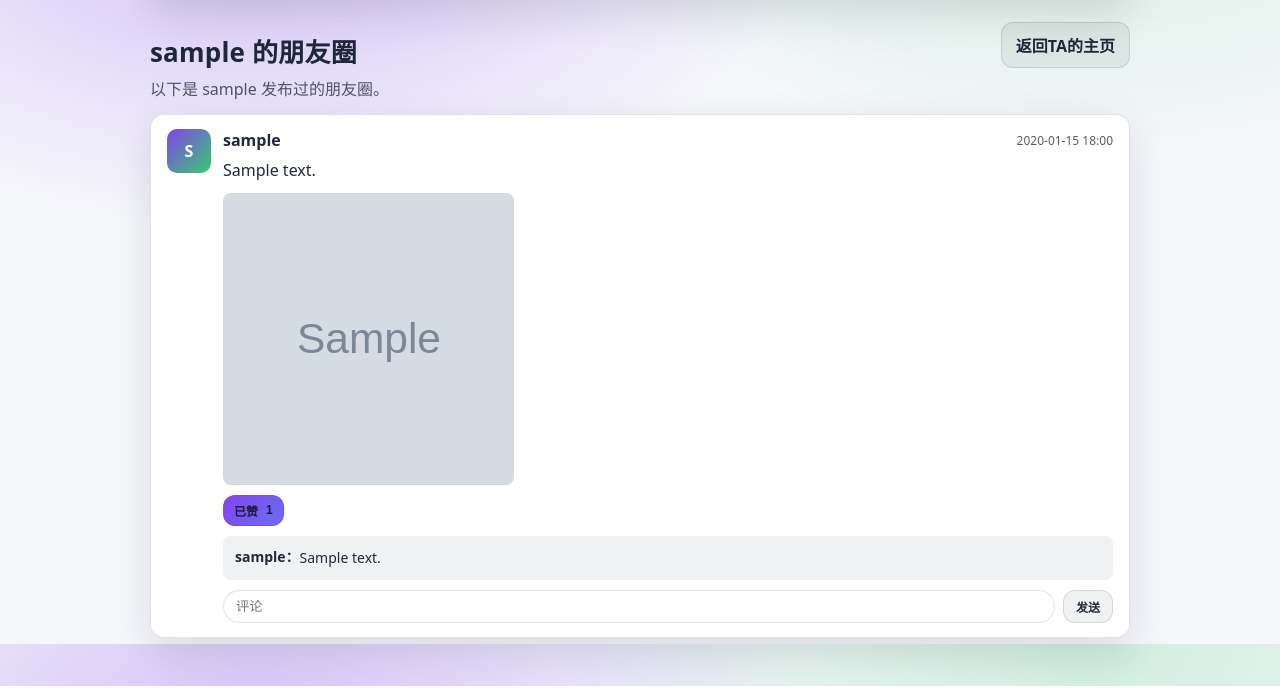
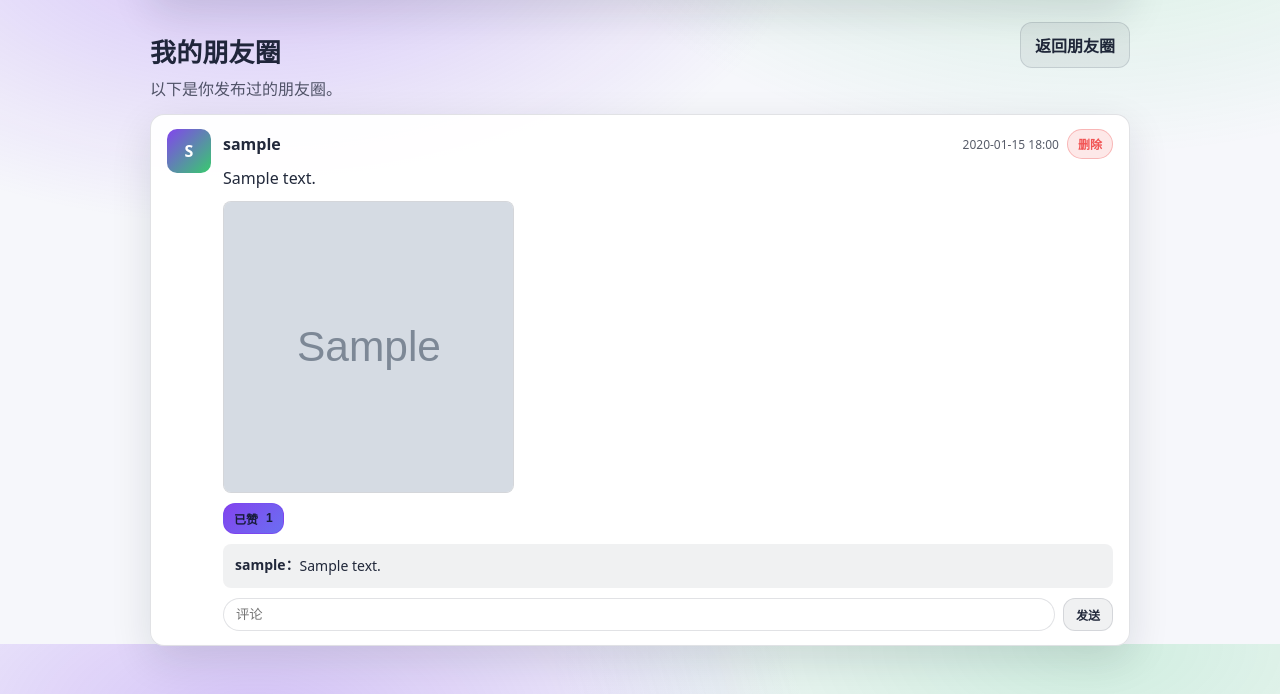
Before and after one commit to happyneymar/billiard_deploy, a Django app: a page that uses diary/templates/diary/moments.html in a window 1280 px wide. Shown: the part 156-850 px from the top of the page. Run offline with Django 5.2, Linux system fonts and the light colour scheme; a user stored in the database is signed in; tables that the repository leaves empty hold one stand-in row (values such as "Sample post"); grey boxes marked "Sample" are stand-in pictures.

Commit message:
加入我的朋友圈功能，朋友圈加入删除功能

```diff
--- a/diary/templates/diary/moments.html
+++ b/diary/templates/diary/moments.html
@@ -10,8 +10,8 @@
         z-index: 1000;
         width: min(980px, calc(100% - 32px));
         transform: translateX(-50%);
-        display: grid;
-        grid-template-columns: 88px 1fr 88px;
+        display: flex;
+        justify-content: center;
         align-items: center;
         min-height: 56px;
         padding: 8px 0;
@@ -25,10 +25,13 @@
       }
 
       .moments-top-title {
-        justify-self: center;
+        position: absolute;
+        left: 50%;
+        transform: translateX(-50%);
         font-size: 18px;
         font-weight: 800;
         color: var(--text);
+        pointer-events: none;
       }
 
       .moments-top-action {
@@ -52,11 +55,20 @@
       }
 
       .moments-publish-button {
-        justify-self: end;
+        justify-self: auto;
+      }
+
+      .moments-top-actions {
+        position: absolute;
+        right: 0;
+        display: flex;
+        align-items: center;
+        gap: 8px;
       }
 
       .moments-exit-link {
-        justify-self: start;
+        position: absolute;
+        left: 0;
       }
 
       .moments-composer {
@@ -77,7 +89,10 @@
     <header class="moments-fixed-topbar" aria-label="朋友圈顶部导航">
       <a class="moments-top-action moments-exit-link" href="{% url 'diary:record_list' %}">退出</a>
       <div class="moments-top-title">朋友圈</div>
-      <button class="moments-top-action moments-publish-button" type="button" data-toggle-composer>发布</button>
+      <div class="moments-top-actions">
+        <a class="moments-top-action" href="{% url 'diary:user_moments' user.username %}">我的朋友圈</a>
+        <button class="moments-top-action moments-publish-button" type="button" data-toggle-composer>发布</button>
+      </div>
     </header>
     <div class="moments-fixed-spacer" aria-hidden="true"></div>
   {% else %}
@@ -104,6 +119,23 @@
       font: inherit;
       text-align: left;
       cursor: pointer;
+    }
+
+    .moment-delete-form {
+      margin: 0;
+    }
+
+    .moment-delete-button {
+      border: 1px solid rgba(239, 68, 68, 0.3);
+      background: rgba(239, 68, 68, 0.12);
+      color: rgba(239, 68, 68, 0.9);
+      border-radius: 999px;
+      padding: 5px 10px;
+      font: inherit;
+      font-size: 12px;
+      font-weight: 750;
+      cursor: pointer;
+      white-space: nowrap;
     }
   </style>
 
@@ -149,7 +181,15 @@
         <div style="min-width:0;">
           <div style="display:flex;align-items:center;justify-content:space-between;gap:12px;margin-bottom:6px;">
             <a href="{% url 'diary:public_profile' moment.user.username %}?from=moments&moment={{ moment.pk }}" style="font-weight:800;color:var(--text);text-decoration:none;">{{ moment.user.username }}</a>
-            <span style="font-size:12px;color:var(--muted);white-space:nowrap;">{{ moment.created_at|date:"Y-m-d H:i" }}</span>
+            <div style="display:flex;align-items:center;gap:8px;white-space:nowrap;">
+              <span style="font-size:12px;color:var(--muted);">{{ moment.created_at|date:"Y-m-d H:i" }}</span>
+              {% if moment.user_id == user.id %}
+                <form class="moment-delete-form" method="post" action="{% url 'diary:moment_delete' moment.pk %}" onsubmit="return confirm('确定要删除这条朋友圈吗？评论和点赞也会一起删除。');">
+                  {% csrf_token %}
+                  <button class="moment-delete-button" type="submit">删除</button>
+                </form>
+              {% endif %}
+            </div>
           </div>
 
           {% if moment.text %}
--- a/diary/templates/diary/public_profile.html
+++ b/diary/templates/diary/public_profile.html
@@ -93,6 +93,6 @@
 
   <div class="footer-links" style="margin-top:14px;">
     <a class="btn" href="{{ profile_back_url }}">{{ profile_back_label }}</a>
-    <a class="btn btn-primary" href="{% url 'diary:user_moments' target_user.username %}">查看TA的朋友圈</a>
+    <a class="btn btn-primary" href="{{ profile_user_moments_url }}">查看TA的朋友圈</a>
   </div>
 {% endblock %}
--- a/diary/urls.py
+++ b/diary/urls.py
@@ -19,6 +19,7 @@ urlpatterns = [
     path("moments/", views.moments_feed, name="moments"),
     path("moments/<int:pk>/like/", views.moment_like, name="moment_like"),
     path("moments/<int:pk>/comment/", views.moment_comment, name="moment_comment"),
+    path("moments/<int:pk>/delete/", views.moment_delete, name="moment_delete"),
     path("moments/comments/<int:pk>/delete/", views.moment_comment_delete, name="moment_comment_delete"),
     path("register/", views.register, name="register"),
     path("login/", views.user_login, name="login"),
--- a/diary/views.py
+++ b/diary/views.py
@@ -345,6 +345,11 @@ def public_profile(request, username: str):
         back_url = reverse("diary:moments")
         if moment_id.isdigit():
             back_url = f"{back_url}#moment-{moment_id}"
+    user_moments_url = reverse("diary:user_moments", kwargs={"username": target.username})
+    if from_moments:
+        user_moments_url = f"{user_moments_url}?from=moments"
+        if moment_id.isdigit():
+            user_moments_url = f"{user_moments_url}&moment={moment_id}"
 
     stats = _build_stats(base_qs)
     records = _filter_by_period(base_qs, period).order_by("-date", "-created_at")
@@ -361,6 +366,7 @@ def public_profile(request, username: str):
             "profile_back_url": back_url,
             "profile_from_moments": from_moments,
             "profile_moment_id": moment_id if moment_id.isdigit() else "",
+            "profile_user_moments_url": user_moments_url,
         },
     )
 
@@ -454,16 +460,33 @@ def _build_moments_context(
 @login_required
 def user_moments(request, username: str):
     target = get_object_or_404(User, username=username)
+    if target.id == request.user.id:
+        back_url = reverse("diary:moments")
+        back_label = "返回朋友圈"
+        page_title = "我的朋友圈"
+        subtitle = "以下是你发布过的朋友圈。"
+    else:
+        back_url = reverse("diary:public_profile", kwargs={"username": target.username})
+        from_moments = request.GET.get("from") == "moments"
+        moment_id = request.GET.get("moment", "")
+        if from_moments:
+            back_url = f"{back_url}?from=moments"
+            if moment_id.isdigit():
+                back_url = f"{back_url}&moment={moment_id}"
+        back_label = "返回TA的主页"
+        page_title = f"{target.username} 的朋友圈"
+        subtitle = f"以下是 {target.username} 发布过的朋友圈。"
+
     return render(
         request,
         "diary/moments.html",
         _build_moments_context(
             request,
             Moment.objects.filter(user=target),
-            page_title=f"{target.username} 的朋友圈",
-            subtitle=f"以下是 {target.username} 发布过的朋友圈。",
-            back_url=reverse("diary:public_profile", kwargs={"username": target.username}),
-            back_label="返回TA的主页",
+            page_title=page_title,
+            subtitle=subtitle,
+            back_url=back_url,
+            back_label=back_label,
         ),
     )
 
@@ -486,6 +509,21 @@ def moment_like(request, pk: int):
                 "like_count": moment.likes.count(),
             }
         )
+    return redirect(request.META.get("HTTP_REFERER") or reverse("diary:moments"))
+
+
+@login_required
+@require_http_methods(["POST"])
+def moment_delete(request, pk: int):
+    moment = get_object_or_404(
+        Moment.objects.prefetch_related("media_items"),
+        pk=pk,
+        user=request.user,
+    )
+    for media in moment.media_items.all():
+        media.file.delete(save=False)
+    moment.delete()
+    messages.success(request, "朋友圈已删除。")
     return redirect(request.META.get("HTTP_REFERER") or reverse("diary:moments"))
 
 
```
Also changed, not shown: diary/tests.py (+52 -1 lines).
